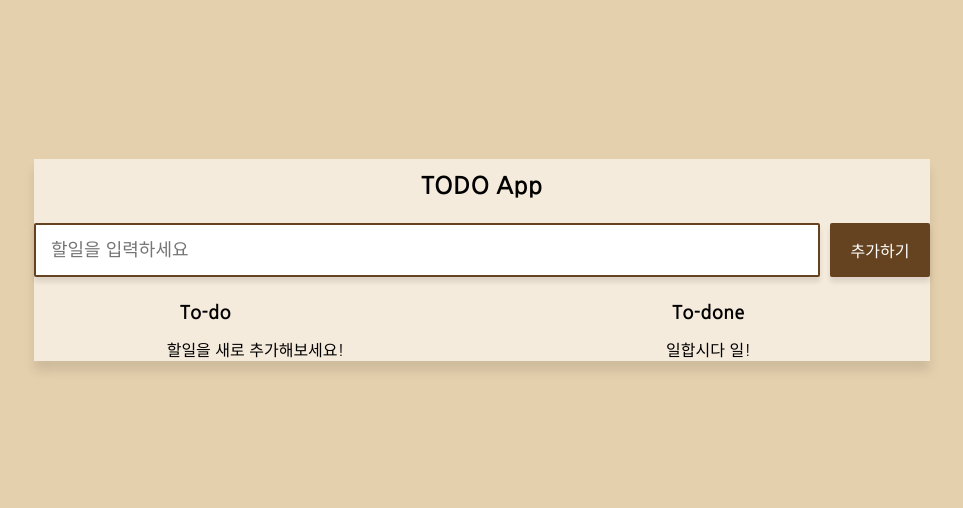
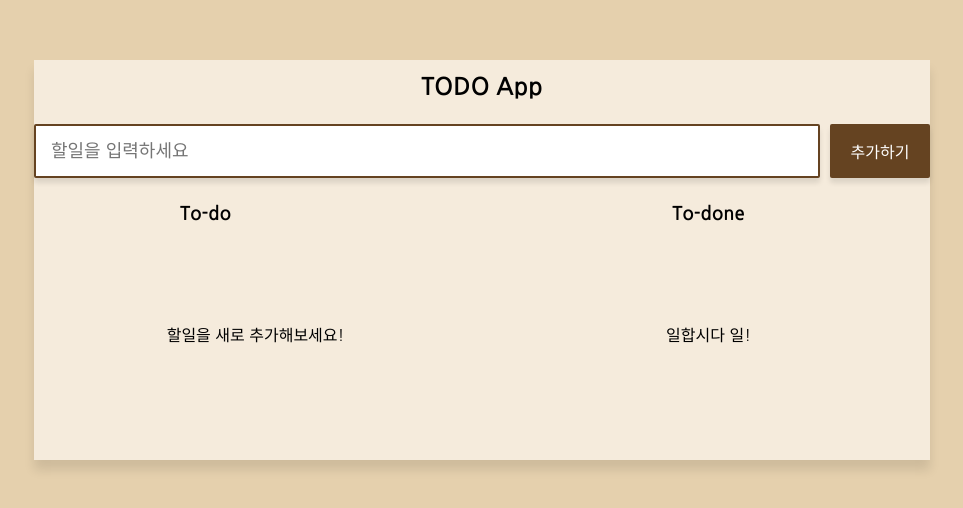
Before and after one commit to Youngseo-kangg/TSPractice, a React (Create React App) app: page / in a window 1280 px wide. Shown: the part 140-648 px from the top of the page, without its empty margins (158-1121 px from the left). Built offline with nearby package versions, Linux system fonts and the light colour scheme; a web font is replaced by a local one.

Commit message:
pagenation 적용하기 및 css 수정

```diff
--- a/src/App.tsx
+++ b/src/App.tsx
@@ -6,7 +6,6 @@ import './styles/App.css';
 
 function App() {
   const [todos, setTodos] = useState<Array<Todo>>([]);
-  const [todosDone, setTodosDone] = useState<Array<Todo>>([]);
 
   const addTodo: AddTodo = (newTodo) => {
     if (newTodo !== '') {
@@ -16,26 +15,36 @@ function App() {
 
   const removeTodo: RemoveTodo = (removeTodo) => {
     // * todoDone에서 removeTodo들어온걸로 제외시키기
-    let newList = todosDone.filter((el) => el.text !== removeTodo); // 제외한 리스트
-    setTodosDone(newList);
+    let newList = todos.filter((el) => el.text !== removeTodo); // 제외한 리스트
+    setTodos(newList);
   };
 
   const removeTodoAll: RemoveTodoAll = () => {
-    // * todo 모두 없애기
-    setTodos([]);
+    // * complete:false인 상태 모두 없애기
+    const target = todos.filter((todo) => todo.complete === false);
+    setTodos(target);
   };
 
   const moveToDone: MoveToDone = (selectedTodo) => {
-    // * todo에서 todoDone으로 변경시키기
-    const target = todos.filter((todo) => todo.text !== selectedTodo.text);
-    setTodos(target); // todo에서 selected빠진걸로 업데이트
-    setTodosDone([...todosDone, { text: selectedTodo.text, complete: true }]); // todoDone에 추가하기
+    // * complete:true로 변경시키기
+    const target = todos.filter((el) => {
+      if (el.text === selectedTodo.text) {
+        el.complete = true;
+        return true;
+      } else return true;
+    });
+    setTodos(target);
   };
 
   const moveToDo: MoveToDo = (selectedTodo) => {
-    const target = todosDone.filter((todo) => todo.text !== selectedTodo.text);
-    setTodos([...todos, { text: selectedTodo.text, complete: false }]); // todo에서 selected빠진걸로 업데이트
-    setTodosDone(target); // todoDone에 추가하기
+    // * complete:false로 변경시키기
+    const target = todos.filter((el) => {
+      if (el.text === selectedTodo.text) {
+        el.complete = false;
+        return true;
+      } else return true;
+    });
+    setTodos(target);
   };
 
   return (
@@ -48,12 +57,12 @@ function App() {
           <TodoForm addTodo={addTodo} />
           <div className='listDivider'>
             <TodoCurrList
-              todos={todos}
+              todos={todos.filter((todo) => todo.complete === false)}
               moveToDone={moveToDone}
               removeTodoAll={removeTodoAll}
             />
             <TodoDoneList
-              todosDone={todosDone}
+              todos={todos.filter((todo) => todo.complete === true)}
               moveToDo={moveToDo}
               removeTodo={removeTodo}
             />
--- /dev/null
+++ b/src/components/pagenationList.tsx
@@ -0,0 +1,25 @@
+import react, { useState } from 'react';
+import style from '../styles/todoList.module.scss';
+
+interface PagenationProps {
+  list: Array<number>;
+  setPags: SetPags;
+}
+export const Pagenation: React.FC<PagenationProps> = ({ list, setPags }) => {
+  return (
+    <div className={style.todoListPagWrapper}>
+      <ul className={style.todoListPag}>
+        {list.map((el: number, idx: number) => {
+          return (
+            <li
+              key={idx}
+              onClick={() => setPags({ start: el * 5, end: el * 5 + 5 })}
+            >
+              {idx + 1}
+            </li>
+          );
+        })}
+      </ul>
+    </div>
+  );
+};
--- a/src/components/todoCurrList.tsx
+++ b/src/components/todoCurrList.tsx
@@ -1,6 +1,7 @@
-import React from 'react';
+import React, { useEffect, useState } from 'react';
 import { TodoListItem } from './todoListItem';
 import style from '../styles/todoList.module.scss';
+import { Pagenation } from '../components/pagenationList';
 
 interface TodoListProps {
   todos: Array<Todo>;
@@ -13,6 +14,16 @@ export const TodoCurrList: React.FC<TodoListProps> = ({
   moveToDone,
   removeTodoAll,
 }) => {
+  const [pag, setPags] = useState<Pag>({ start: 0, end: 5 });
+  const [list, setLists] = useState<Array<number>>([]);
+  useEffect(() => {
+    let num = todos.length / 5;
+    let temp = [];
+    for (let i = 0; i < num; i++) {
+      temp.push(i);
+    }
+    setLists(temp);
+  }, [todos]);
   return (
     <section className={style.todoListSection}>
       <div className={style.todoListTitleWithBtn}>
@@ -27,7 +38,7 @@ export const TodoCurrList: React.FC<TodoListProps> = ({
       ) : (
         <div className={style.todoListWrapper}>
           <ul className={style.todoList}>
-            {todos.map((todo) => (
+            {todos.slice(pag.start, pag.end).map((todo) => (
               <TodoListItem
                 key={todo.text}
                 todo={todo}
@@ -37,6 +48,7 @@ export const TodoCurrList: React.FC<TodoListProps> = ({
           </ul>
         </div>
       )}
+      {todos.length > 5 ? <Pagenation setPags={setPags} list={list} /> : null}
     </section>
   );
 };
--- a/src/components/todoDoneList.tsx
+++ b/src/components/todoDoneList.tsx
@@ -1,30 +1,42 @@
-import React from 'react';
+import React, { useState, useEffect } from 'react';
 import { TodoListDoneItem } from './todoListDoneItem';
 import style from '../styles/todoList.module.scss';
+import { Pagenation } from './pagenationList';
 
 interface TodoListProps {
-  todosDone: Array<Todo>;
+  todos: Array<Todo>;
   moveToDo: MoveToDo;
   removeTodo: RemoveTodo;
 }
 
 export const TodoDoneList: React.FC<TodoListProps> = ({
-  todosDone,
+  todos,
   moveToDo,
   removeTodo,
 }) => {
+  const [pag, setPags] = useState<Pag>({ start: 0, end: 5 });
+  const [list, setLists] = useState<Array<number>>([]);
+  useEffect(() => {
+    let num = todos.length / 5;
+    let temp = [];
+    for (let i = 0; i < num; i++) {
+      temp.push(i);
+    }
+    setLists(temp);
+  }, [todos]);
   return (
     <section className={style.todoListSection}>
       <div className={style.todoListTitle}>
         <h3>To-done</h3>
       </div>
 
-      {todosDone.length === 0 ? (
+      {todos.length === 0 ? (
         <div className={style.todoListNone}>일합시다 일!</div>
       ) : (
+        <>
           <div className={style.todoListWrapper}>
             <ul className={style.todoList}>
-            {todosDone.map((todo) => (
+              {todos.slice(pag.start, pag.end).map((todo) => (
                 <TodoListDoneItem
                   key={todo.text}
                   todo={todo}
@@ -34,7 +46,9 @@ export const TodoDoneList: React.FC<TodoListProps> = ({
               ))}
             </ul>
           </div>
+        </>
       )}
+      {todos.length > 5 ? <Pagenation setPags={setPags} list={list} /> : null}
     </section>
   );
 };
--- a/src/styles/App.css
+++ b/src/styles/App.css
@@ -5,12 +5,14 @@
   font-family: 'Noto Serif KR', serif;
   width: 100vw;
   min-height: 100vh;
-  height: auto; }
+  height: 100%; }
 
 #AppWrapper {
   display: grid;
   grid-template-rows: 54px 1fr;
-  row-gap: 10px; }
+  row-gap: 10px;
+  min-height: 50vh;
+  height: auto; }
 
 #AppWrapper main {
   display: grid;
@@ -30,7 +32,6 @@
 @media (max-width: 757px) {
   #AppWrapper {
     width: 90vw;
-    height: 80vh;
     box-shadow: 0px 10px 10px rgba(0, 0, 0, 0.1);
     background-color: #f5ebdc; }
   #AppWrapper main .listDivider {
@@ -42,7 +43,6 @@
 @media (min-width: 758px) and (max-width: 1023px) {
   #AppWrapper {
     width: 80vw;
-    height: auto;
     box-shadow: 0px 10px 10px rgba(0, 0, 0, 0.1);
     background-color: #f5ebdc; } }
 
--- a/src/styles/App.scss
+++ b/src/styles/App.scss
@@ -6,13 +6,15 @@
   font-family: 'Noto Serif KR', serif;
   width: 100vw;
   min-height: 100vh;
-  height: auto;
+  height: 100%;
 }
 
 #AppWrapper {
   display: grid;
   grid-template-rows: 54px 1fr;
   row-gap: 10px;
+  min-height: 50vh;
+  height: auto;
   main {
     display: grid;
     row-gap: 10px;
@@ -33,7 +35,6 @@
 @include mobile {
   #AppWrapper {
     width: 90vw;
-    height: 80vh;
     box-shadow: 0px 10px 10px rgba(0, 0, 0, 0.1);
     background-color: rgba(245, 235, 220, 1);
     main {
@@ -50,7 +51,6 @@
 @include tablet {
   #AppWrapper {
     width: 80vw;
-    height: auto;
     box-shadow: 0px 10px 10px rgba(0, 0, 0, 0.1);
     background-color: rgba(245, 235, 220, 1);
   }
--- /dev/null
+++ b/src/styles/todoList.module.css
@@ -0,0 +1,43 @@
+.todoListSection {
+  display: grid;
+  grid-template-rows: 50px 1fr 30px;
+  row-gap: 10px; }
+
+.todoListTitle {
+  display: grid;
+  place-items: center; }
+
+.todoListTitleWithBtn {
+  display: grid;
+  place-items: center;
+  grid-template-columns: 1fr 100px; }
+
+.todoListTitleWithBtn button {
+  background-color: transparent; }
+
+.todoListNone {
+  display: grid;
+  place-items: center;
+  width: 100%;
+  height: 100%; }
+
+.todoListWrapper {
+  width: 100%; }
+
+.todoList {
+  width: 100%;
+  display: grid;
+  grid-template-rows: 40px;
+  grid-auto-rows: 40px;
+  row-gap: 5px; }
+
+.todoListPagWrapper {
+  display: grid;
+  place-items: center; }
+
+.todoListPagWrapper .todoListPag {
+  min-width: 100px;
+  width: 100%;
+  display: flex;
+  place-items: center;
+  justify-content: space-evenly; }
--- a/src/styles/todoList.module.scss
+++ b/src/styles/todoList.module.scss
@@ -2,7 +2,8 @@
 
 .todoListSection {
   display: grid;
-  grid-template-rows: 50px 1fr;
+  grid-template-rows: 50px 1fr 30px;
+  row-gap: 10px;
 }
 .todoListTitle {
   display: grid;
@@ -31,3 +32,13 @@
   grid-auto-rows: 40px;
   row-gap: 5px;
 }
+.todoListPagWrapper {
+  @include gridCenter;
+  .todoListPag {
+    min-width: 100px;
+    width: 100%;
+    display: flex;
+    place-items: center;
+    justify-content: space-evenly;
+  }
+}
--- a/src/types.d.ts
+++ b/src/types.d.ts
@@ -5,5 +5,10 @@ type Todo = {
   text: string;
   complete: boolean;
 };
+type Pag = {
+  start: number;
+  end: number;
+};
+type SetPags = (selectedTodo: Pag) => void;
 type MoveToDone = (selectedTodo: Todo) => void;
 type MoveToDo = (selectedTodo: Todo) => void;
```
Also changed, not shown: src/styles/todoListItem.module.css (+4 -6 lines). Lines whose indentation alone changed are shown as unchanged.
